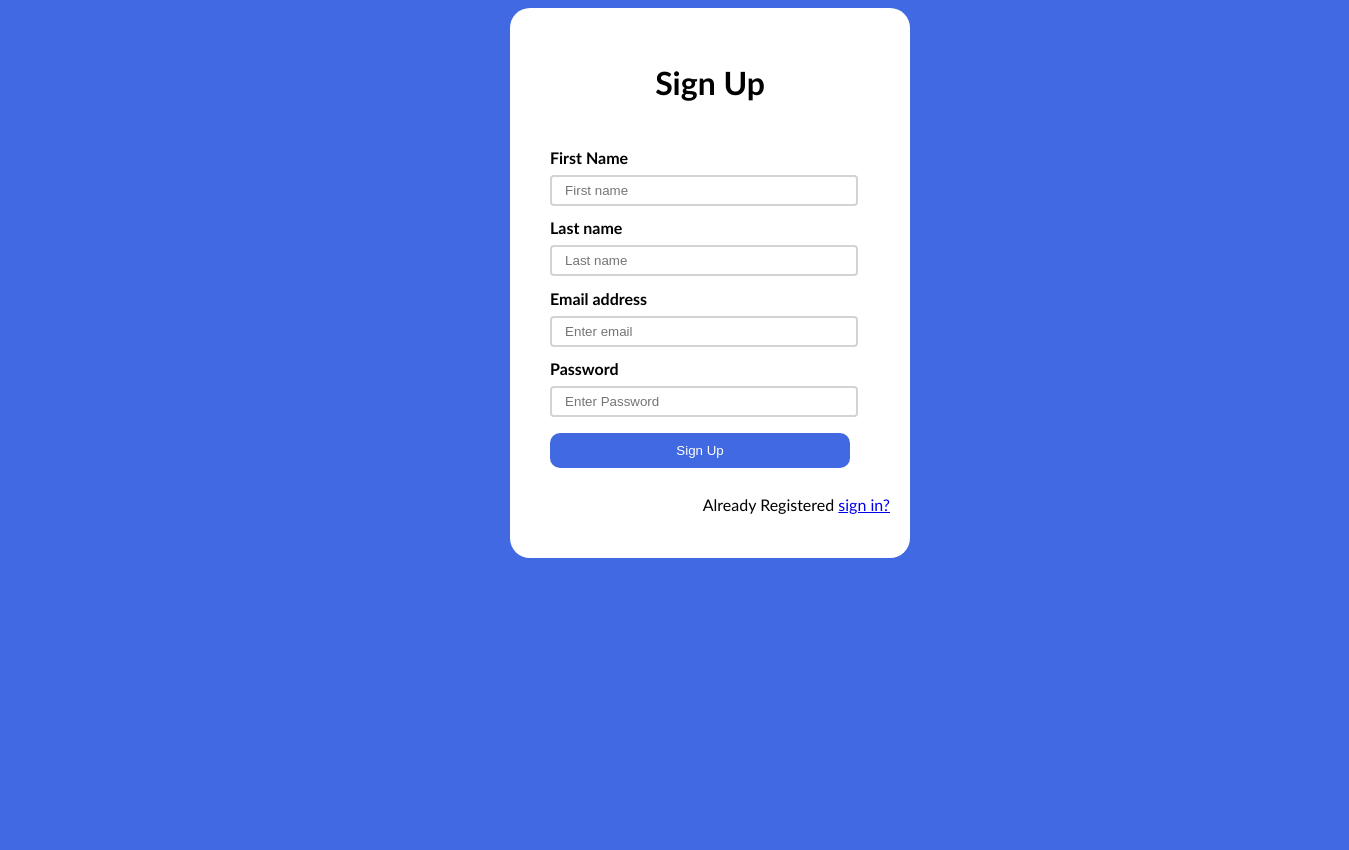
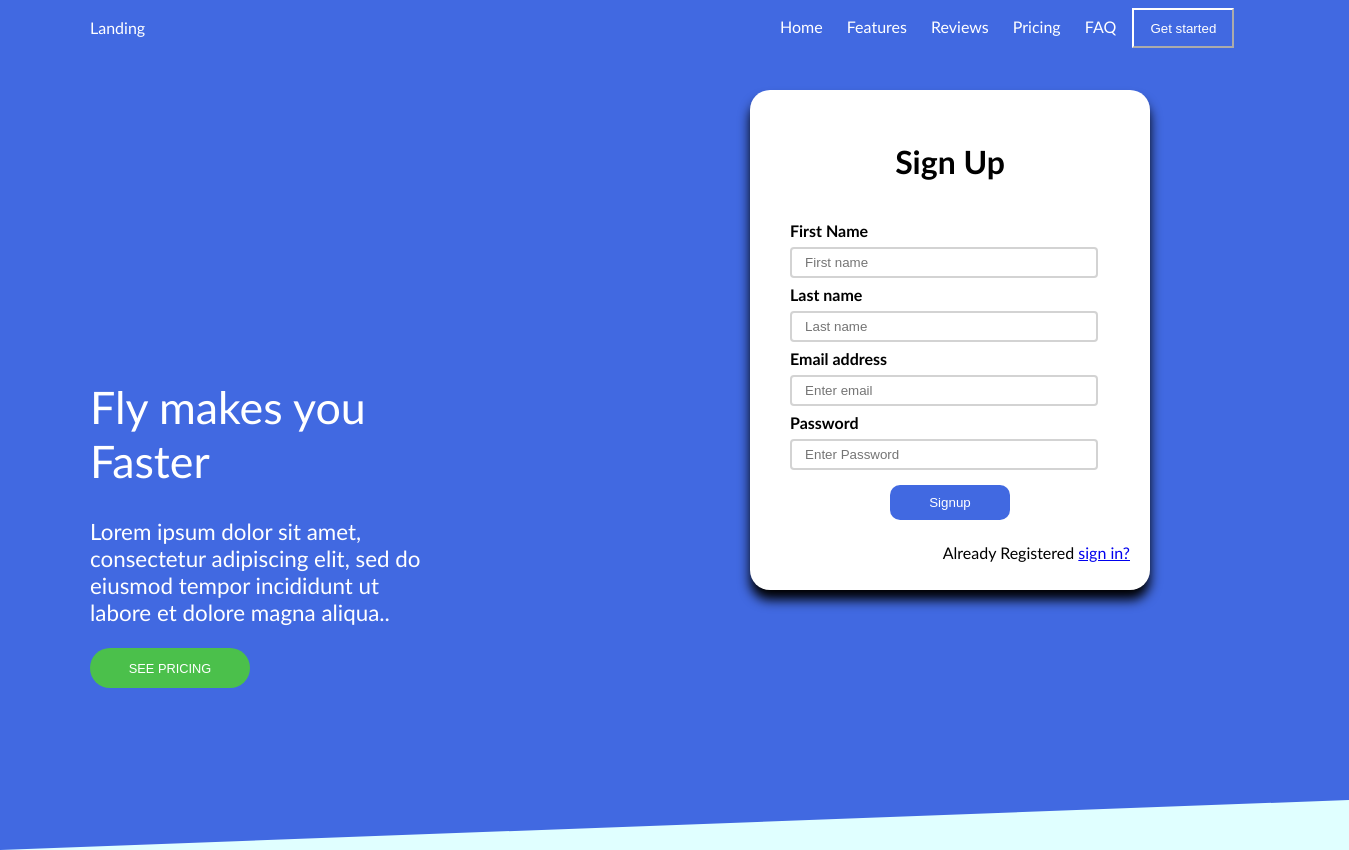
Before and after one commit to Ibrahimibi2005/HTML-CSS-JS-Projects, a plain HTML site: page Signup Form/index.html in a window 1280 px wide. Shown: the whole page, 1349 px wide, since content can reach past the window. Before the commit the page ends 800 px from the top, so only its background shows below. Drawn offline with Linux system fonts and the light colour scheme.

Commit message:
landing page

```diff
--- a/Signup Form/index.html
+++ b/Signup Form/index.html
@@ -7,7 +7,16 @@
         <link rel="stylesheet" href="styles.css">
     </head>
     <body>
-        <div>
+            <div class="nav">
+                <li class ="landing">Landing</li>
+                <li >Home</li>
+                <li >Features</li>
+                <li>Reviews</li>
+                <li >Pricing</li>
+                <li>FAQ</li>
+                <button class="button" type="Button"><li >Get started</li></button>
+    </div>
+        <div class="Signup">
             <h1>Sign Up</h1>
             <form action="mailtoinfo@gmail.com">
                 <label ><b> First Name </b></label><br>
@@ -26,11 +35,26 @@
                 <input type="password" placeholder="   Enter Password">
                 <br>
 
-                <input class="s"type="submit" value="Sign Up">
+                <button class="s" type="button">Signup</button>
                 <p class="R">Already Registered <a href="https://www.facebook.com/login/">sign in?</a></pclass>
 
             </form>
+        </div>
+        <div class="faster">
+            <h1 class=" fly">
+                Fly makes you Faster
+            </h1>
+            <p> Lorem ipsum dolor sit amet, consectetur adipiscing elit,
+                sed do eiusmod tempor incididunt ut labore et dolore magna
+                aliqua..
+            </p>
+            <button class="See" type="button">
+                SEE PRICING
+            </button>
 
+        </div>
+
+        <div class="last-portion">
         </div>
     </body>
 </html>
--- a/Signup Form/styles.css
+++ b/Signup Form/styles.css
@@ -2,15 +2,58 @@ body{
     background-color: #4169E1;
     font-family:'Trebuchet MS' , sans-serif;
 }
-div{
+.nav{
+    position: fixed;
+    right:10px;
+    width: 500px;
+}
+a{
+    color:none;
+}
+li{
+    list-style: none;
+    display: inline;
+    color:white;
+    margin:10px;
+    padding:0;
+    border:0;
+
+    cursor:pointer;
+}
+.landing{
+    position: fixed;
+    left: 80px;
+}
+
+button{
+    color:white;
+    background-color: #4169E1;
+    border-color: white;
+    box-shadow: 0;
+}
+.Signup{
     background-color: white;
     border-radius: 20px;
     position: absolute;
-    left:510px;
-    right:auto;
+    top:90px;
+    left:750px;
     width:400px;
-    height:550px;
-    line-height: 2.2;
+    height:500px;
+    line-height: 2.0;
+    box-shadow: 0px 10px 12px 0 black;
+}
+.button{
+    position:relative;
+    left:2px;
+    right:10px;
+    height:40px;
+}
+.button:hover{
+    background-color: #5993db;;
+    color:  #0a42eb;
+    border:2px solid #0a42eb;
+    box-shadow: 0px 10px 12px 5px #233346;
+    transition: 1s;
 }
 h1{
     text-align: center;
@@ -31,14 +74,53 @@ input{
     border-style: solid;
 
 }
+.faster{
+    position:absolute;
+    left:90px;
+    bottom:110px;
+    width: 350px;
+    height: 350px;
+    color:white;
+    font-weight:0;
+    font-size:1.4rem;
+    font-family:"calibri";
+}
+.fly{
+    text-align: left;
+    font-weight: 300;
+}
+.See{
+    background-color:rgb(75, 192, 75);
+    border-radius: 20px;
+    font-size:0.8rem;
+    width:160px;
+    height: 40px;
+    border: 0;
+}
+.See:hover{
+    background-color:rgb(64, 112, 71);
+    transition: 1s;
+    box-shadow:  0 12px 16px 0  rgb(49, 71, 52);
+}
 .s{
     position: absolute;
-    bottom: 90px;
-    color:white;
+    bottom: 70px;
+    color: white;
     border: 0;
-    background-color: #4169E1 ;
+    background-color: #4169E1;
     border-radius: 10px;
     height: 35px;
+    width: 120px;
+    left: 140px;
+}
+.s:hover{
+    background-color: white;
+    color:#4169E1;
+    transition: 1s;
+    box-shadow:  0 12px 16px 0  #233346;
+    border:2px solid #4169E1;
+
+
 }
 .R{
     text-align: right;
@@ -49,3 +131,11 @@ h3{
     position:relative;
     text-align: center;
 }
+.last-portion{
+    position:absolute;
+    top:100%;
+    left:0;
+    height:0;
+    border-right:1349px solid lightcyan;
+    border-top:50px solid transparent;
+}
```
